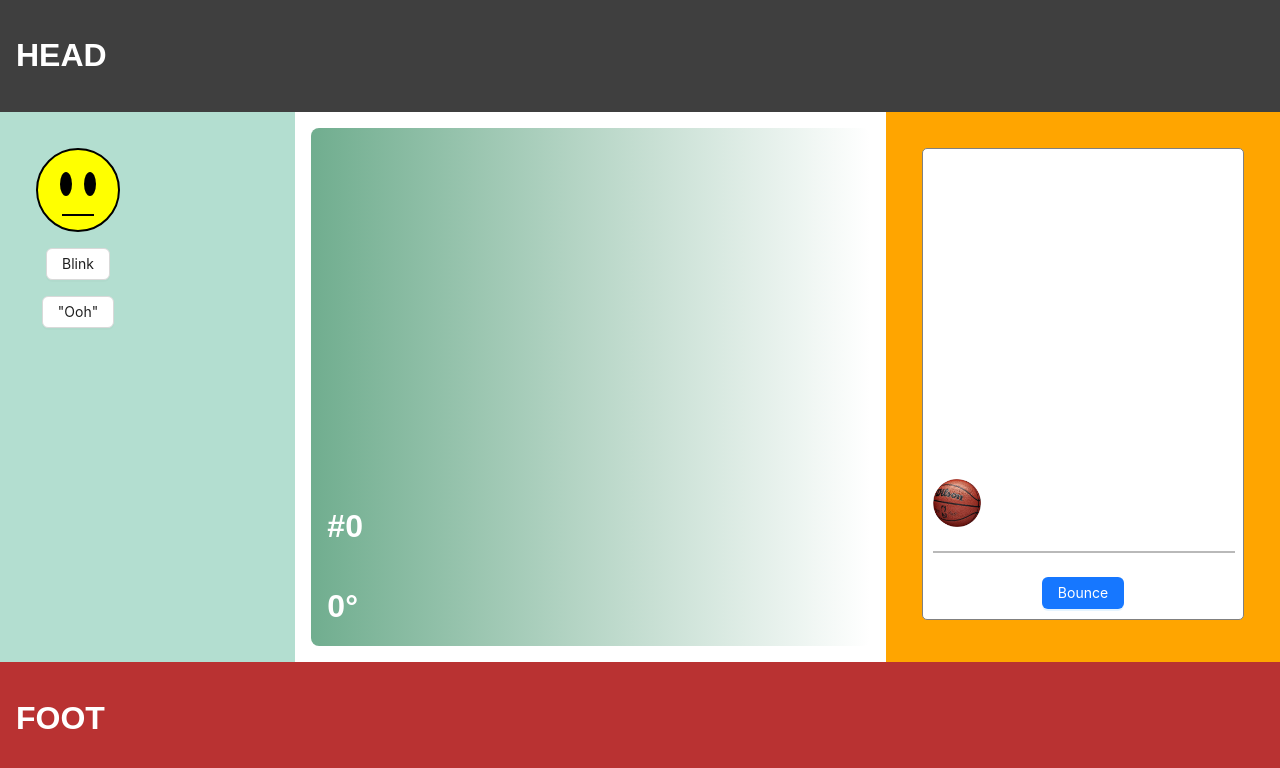
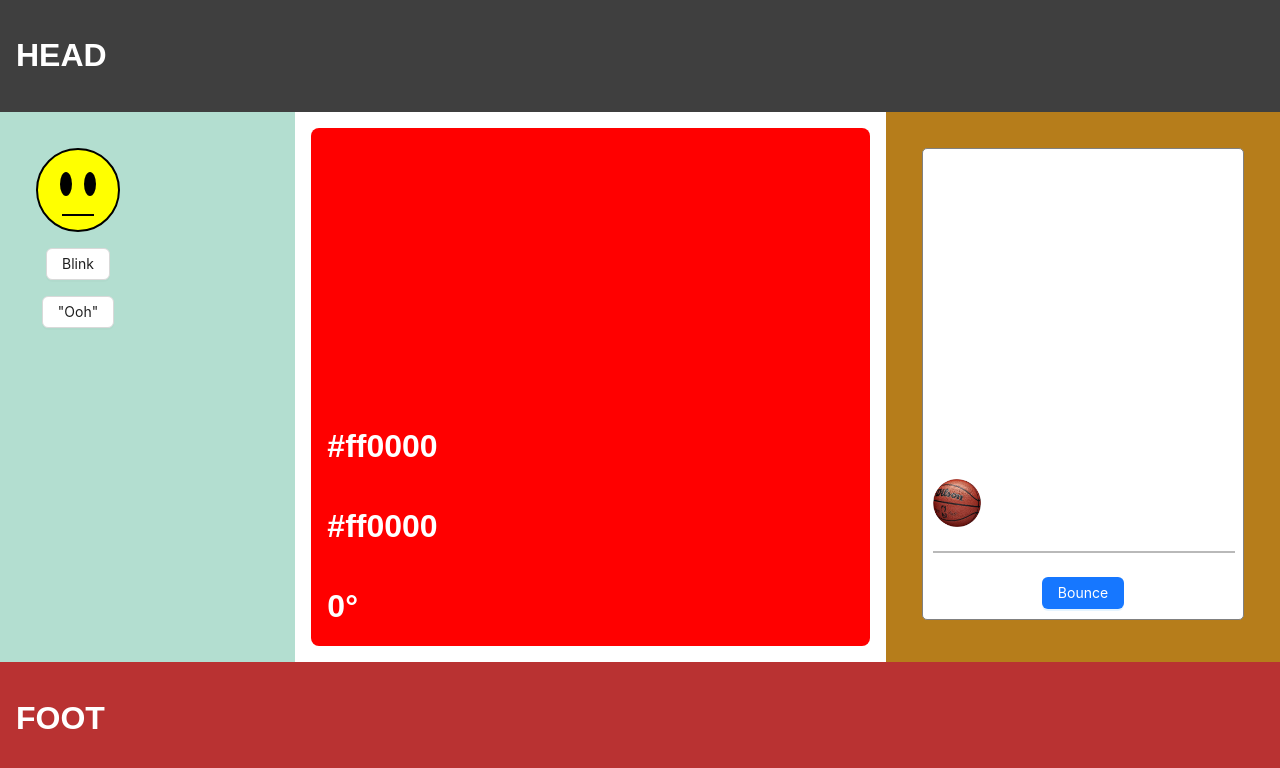
Before and after one commit to larswan/fun-with-animation-and-stuff, a React (Vite) app: page / in a window 1280 px wide. Shown: the top 768 px of the page. Built offline with nearby package versions, Linux system fonts and the light colour scheme.

Commit message:
gradient colors now determined by a chatGPT algo

```diff
--- a/src/GradientMouseTracker.jsx
+++ b/src/GradientMouseTracker.jsx
@@ -1,16 +1,18 @@
 import { useState, useEffect } from "react"
+import numberToHexColor from './numberToHexColor'
 
 function GradientMouseTracker({mouseX, mouseY}) {
-    const [angle, setAngle] = useState(90)
+    const [angle, setAngle] = useState(34)
     const [xCount, setXCount] = useState(0)
     const [yCount, setYCount] = useState(0)
     const [xColor, setXColor] = useState(1749)
-    // const [yColor, setYColor] = useState(0)
+    const [yColor, setYColor] = useState(111111)
 
     // Only change every 10 pixels so it isn't so jarring
     useEffect(()=>{
-        setAngle((mouseX * mouseY)/10000)
-        setXColor(mouseX);
+        // setAngle((mouseX * mouseY)/10000)
+        setAngle(mouseY);
+        setXColor(numberToHexColor(mouseX));
 
         // to do fewer rerenders
         // if(xCount<10){
@@ -22,33 +24,24 @@ function GradientMouseTracker({mouseX, mouseY}) {
     },[mouseX])
 
     useEffect(()=>{
-        setAngle((mouseX * mouseY)/10000)
-
-        if(yCount<10){
-            setYCount((prev)=> prev + 1)
-        }
-        else{
-            // setYColor(mouseY);
-            setYCount(0)
-        }
+        setYColor(numberToHexColor(mouseY))
+        // if(yCount<10){
+        //     setYCount((prev)=> prev + 1)
+        // }
+        // else{
+        //     setYColor(mouseY);
+        //     setYCount(0)
+        // }
     },[mouseY])
 
     const gradient = {
-        width: '100%',
-        height: '100%',
-        display: 'flex',
-        flexDirection: 'column',
-        alignItems: 'start',
-        justifyContent: 'end',
-        borderRadius: '8px',
-        paddingLeft: '1em',
-        backgroundImage: `linear-gradient(${angle}deg, #${xColor}, #FFFFFF)`
+        backgroundImage: `linear-gradient(${angle}deg, ${xColor}, ${yColor})`
     }
 
     return (
-        <div className="gradient" style={gradient} >
-            <h1>#{xColor}</h1>
-            {/* <h1>#{yColor}</h1> */}
+        <div className="gradientBox" style={gradient} >
+            <h1>{xColor}</h1>
+            <h1>{yColor}</h1>
             <h1>{Math.floor(angle)}°</h1>
         </div>
     );
--- a/src/index.scss
+++ b/src/index.scss
@@ -52,9 +52,20 @@ hr {
     grid-area: middle;
 }
 
+.gradientBox {
+    width: 100%;
+    height: 100%;
+    display: flex;
+    flex-direction: column;
+    align-items: flex-start;
+    justify-content: flex-end;
+    border-radius: 8px;
+    padding-left: 1em;
+}
+
 .vert2 {
     grid-area: vert2;
-    background-color: orange;
+    background-color: rgb(182, 125, 27);
 }
 
 .foot {
--- /dev/null
+++ b/src/numberToHexColor.js
@@ -0,0 +1,48 @@
+export default function numberToHexColor(number) {
+    // Ensure the number is within the valid range (0 - 1200)
+    const clampedNumber = Math.min(Math.max(number, 0), 1200);
+
+    // Map the number to a hue value between 0 and 360
+    const hue = (clampedNumber / 1200) * 360;
+
+    // Convert HSV to RGB
+    const hsvToRgb = (h, s, v) => {
+        const c = (v * s);
+        const x = c * (1 - Math.abs(((h / 60) % 2) - 1));
+        const m = v - c;
+
+        let r, g, b;
+        if (h < 60) {
+            [r, g, b] = [c, x, 0];
+        } else if (h < 120) {
+            [r, g, b] = [x, c, 0];
+        } else if (h < 180) {
+            [r, g, b] = [0, c, x];
+        } else if (h < 240) {
+            [r, g, b] = [0, x, c];
+        } else if (h < 300) {
+            [r, g, b] = [x, 0, c];
+        } else {
+            [r, g, b] = [c, 0, x];
+        }
+
+        return [
+            Math.round((r + m) * 255),
+            Math.round((g + m) * 255),
+            Math.round((b + m) * 255),
+        ];
+    };
+
+    const [r, g, b] = hsvToRgb(hue, 1, 1);
+
+    // Convert RGB to hex
+    const rgbToHex = (value) => value.toString(16).padStart(2, '0');
+    const hexColor = `#${rgbToHex(r)}${rgbToHex(g)}${rgbToHex(b)}`;
+
+    return hexColor;
+}
+
+// Example usage
+const number = 600; // Replace with your desired number
+const hexColor = numberToHexColor(number);
+console.log(hexColor);
```
Also changed, not shown: src/BouncingBall.scss (line endings or trailing spaces).
